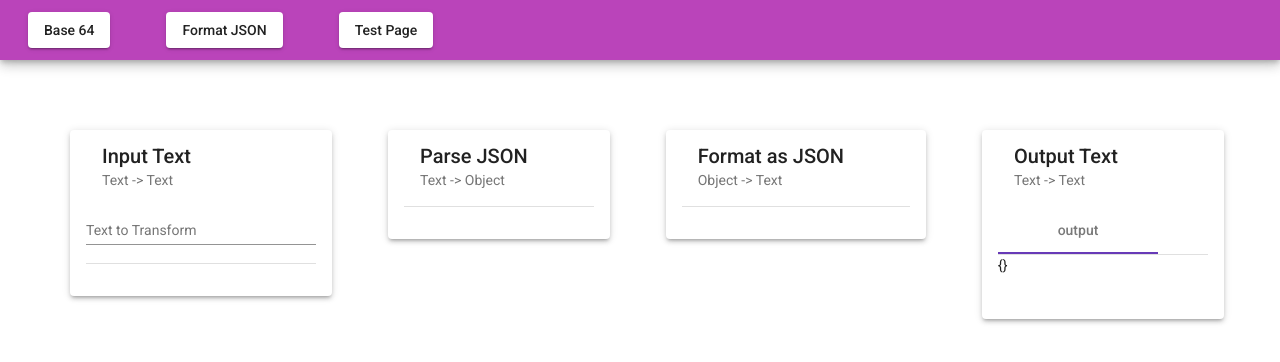
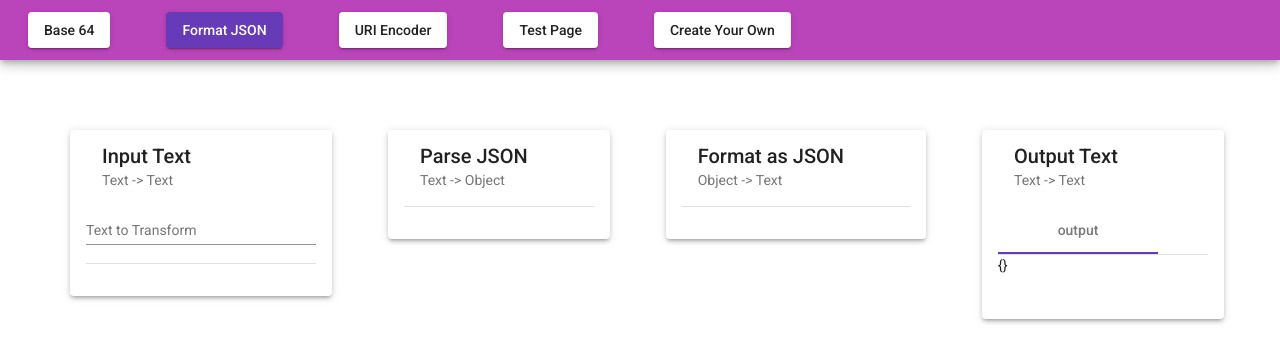
Before and after one commit to cmcquillan/fiddle.run, an Angular app in the folder src/Fiddle.Run.Client/: page /templates/format-json in a window 1280 px wide. Shown: the top 362 px of the page. Built offline with nearby package versions, Linux system fonts and the light colour scheme.

Commit message:
Reformatting pages to a single route template

```diff
--- a/src/Fiddle.Run.Client/src/app/app-routing.module.ts
+++ b/src/Fiddle.Run.Client/src/app/app-routing.module.ts
@@ -1,28 +1,45 @@
 import { NgModule } from '@angular/core';
 import { Routes, RouterModule } from '@angular/router';
 import { PalettePageComponent } from './pages/palette-page/palette-page.component';
-import { Base64PageComponent } from './pages/base64-page/base64-page.component';
-import { FormatJsonPageComponent } from './pages/format-json-page/format-json-page.component';
 import { TestPageComponent } from './pages/test-page/test-page.component';
+import { RouteTemplatePageComponent } from './pages/route-template-page/route-template-page.component';
 
 
 const routes: Routes = [
   {
     path: 'templates/base64',
-    component: Base64PageComponent,
+    component: RouteTemplatePageComponent,
+    data: {
+      transforms: ['textInput', 'atob', 'textOutput']
+    }
   },
   {
     path: 'templates/format-json',
-    component: FormatJsonPageComponent,
+    component: RouteTemplatePageComponent,
+    data: {
+      transforms: ['textInput', 'parseJSON', 'formatJSON', 'textOutput']
+    }
+  },
+  {
+    path: 'templates/uri-encode',
+    component: RouteTemplatePageComponent,
+    data: {
+      transforms: ['textInput', 'uriEncode', 'textOutput']
+    }
   },
   {
     path: 'test-page',
     component: TestPageComponent,
   },
   {
-    path: '',
+    path: 'palette',
     component: PalettePageComponent,
   },
+  {
+    path: '',
+    pathMatch: 'full',
+    redirectTo: 'templates/base64'
+  }
 ];
 
 @NgModule({
--- a/src/Fiddle.Run.Client/src/app/app.component.html
+++ b/src/Fiddle.Run.Client/src/app/app.component.html
@@ -2,12 +2,16 @@
   <div class="app-toolbar bg-dark mat-elevation-z6" role="banner">
     <!-- <a mat-raised-button routerLinkActive #rla="routerLinkActive" [color]="rla.isActive ? 'Primary' : null"
       class="app-nav-link" routerLink="/">Palette</a> -->
-    <a mat-raised-button routerLinkActive #rla="routerLinkActive" [color]="rla.isActive ? 'Primary' : null"
+    <a mat-raised-button routerLinkActive #rla1="routerLinkActive" [color]="rla1.isActive ? 'primary' : null"
       class="app-nav-link" routerLink="/templates/base64">Base 64</a>
-    <a mat-raised-button routerLinkActive #rla="routerLinkActive" [color]="rla.isActive ? 'Primary' : null"
+    <a mat-raised-button routerLinkActive #rla2="routerLinkActive" [color]="rla2.isActive ? 'primary' : null"
       class="app-nav-link" routerLink="/templates/format-json">Format JSON</a>
-    <a mat-raised-button routerLinkActive #rla="routerLinkActive" [color]="rla.isActive ? 'Primary' : null"
+    <a mat-raised-button routerLinkActive #uri="routerLinkActive" [color]="uri.isActive ? 'primary' : null"
+      class="app-nav-link" routerLink="/templates/uri-encode">URI Encoder</a>
+    <a mat-raised-button routerLinkActive #rla3="routerLinkActive" [color]="rla3.isActive ? 'primary' : null"
       class="app-nav-link" routerLink="/test-page">Test Page</a>
+    <a mat-raised-button routerLinkActive #rla4="routerLinkActive" [color]="rla4.isActive ? 'primary' : null"
+      class="app-nav-link" routerLink="/palette">Create Your Own</a>
   </div>
 
   <div class="app-content" role="main">
--- a/src/Fiddle.Run.Client/src/app/app.module.ts
+++ b/src/Fiddle.Run.Client/src/app/app.module.ts
@@ -11,28 +11,26 @@ import { AppRoutingModule } from './app-routing.module';
 import { AppComponent } from './app.component';
 import { TransformBoxComponent } from './components/transform-box/transform-box.component';
 import { PalettePageComponent } from './pages/palette-page/palette-page.component';
-import { Base64PageComponent } from './pages/base64-page/base64-page.component';
 import { BrowserAnimationsModule } from '@angular/platform-browser/animations';
 import { FormsModule } from '@angular/forms';
-import { FormatJsonPageComponent } from './pages/format-json-page/format-json-page.component';
 import { CodeDisplayComponent } from './components/code-display/code-display.component';
 import { TestPageComponent } from './pages/test-page/test-page.component';
 import { TransformApplierDirective } from './directives/transform-applier.directive';
 import { ChainTransformComponent } from './components/chain-transform/chain-transform.component';
 import { LinearLayoutComponent } from './components/linear-layout/linear-layout.component';
+import { RouteTemplatePageComponent } from './pages/route-template-page/route-template-page.component';
 
 @NgModule({
   declarations: [
     AppComponent,
     TransformBoxComponent,
     PalettePageComponent,
-    Base64PageComponent,
-    FormatJsonPageComponent,
     CodeDisplayComponent,
     TestPageComponent,
     TransformApplierDirective,
     ChainTransformComponent,
     LinearLayoutComponent,
+    RouteTemplatePageComponent,
   ],
   imports: [
     BrowserModule,
--- /dev/null
+++ b/src/Fiddle.Run.Client/src/app/pages/route-template-page/route-template-page.component.html
@@ -0,0 +1,4 @@
+<ng-container *ngIf="transforms$ | async; let tr">
+    <fiddle-chain-transform class="fiddle-linear-layout" [transforms]="tr">
+    </fiddle-chain-transform>
+</ng-container>
--- /dev/null
+++ b/src/Fiddle.Run.Client/src/app/pages/route-template-page/route-template-page.component.ts
@@ -0,0 +1,25 @@
+import { Component, OnInit } from '@angular/core';
+import { ActivatedRoute } from '@angular/router';
+
+import { Observable } from 'rxjs';
+import { map } from 'rxjs/operators';
+
+@Component({
+  selector: 'fiddle-route-template-page',
+  templateUrl: './route-template-page.component.html',
+  styleUrls: ['./route-template-page.component.scss']
+})
+export class RouteTemplatePageComponent implements OnInit {
+  private readonly _transforms$: Observable<string[]>;
+
+  get transforms$(): Observable<string[]> { return this._transforms$; }
+
+  constructor(route: ActivatedRoute) {
+    this._transforms$ = route.data.pipe(
+      map((data) => data.transforms)
+    );
+  }
+
+  ngOnInit(): void {
+  }
+}
```
Also changed, not shown: src/Fiddle.Run.Client/src/app/pages/route-template-page/route-template-page.component.scss (added), 1 other file (tests, documents, lock files or other folders).
